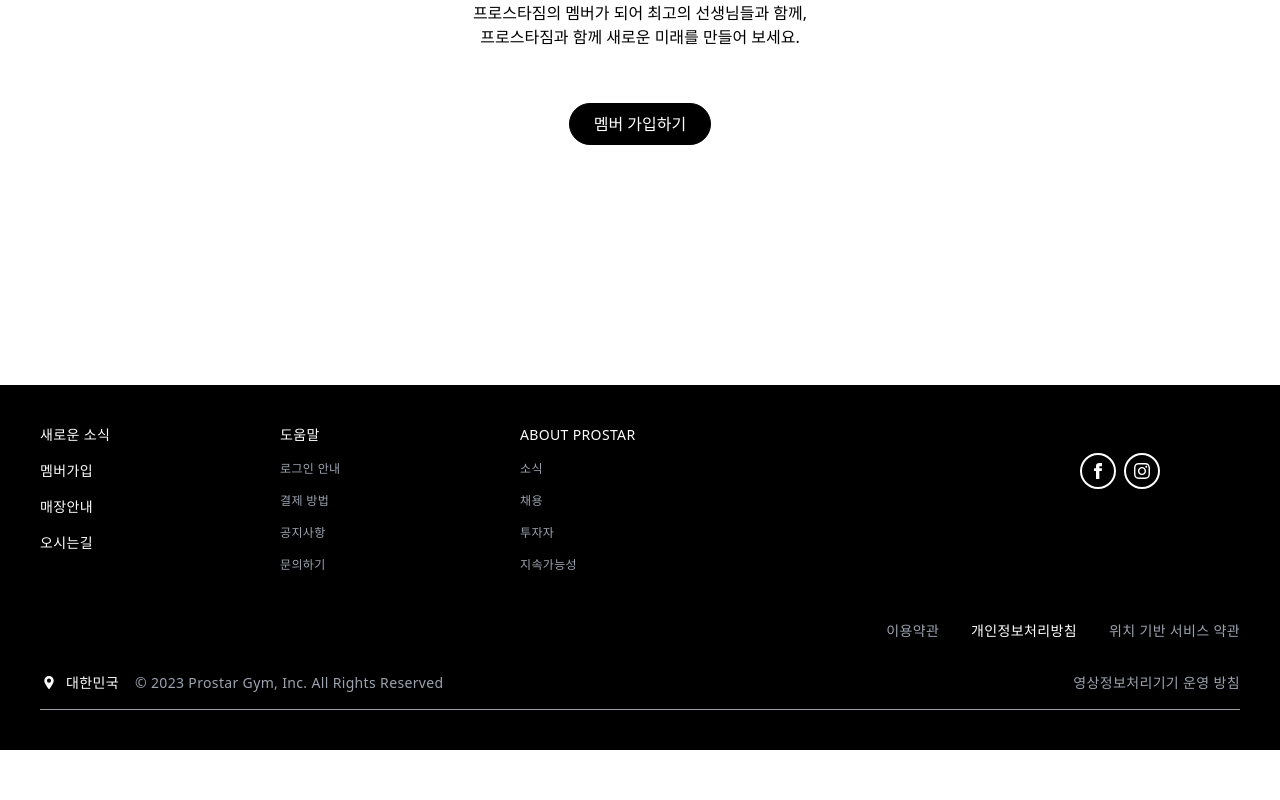
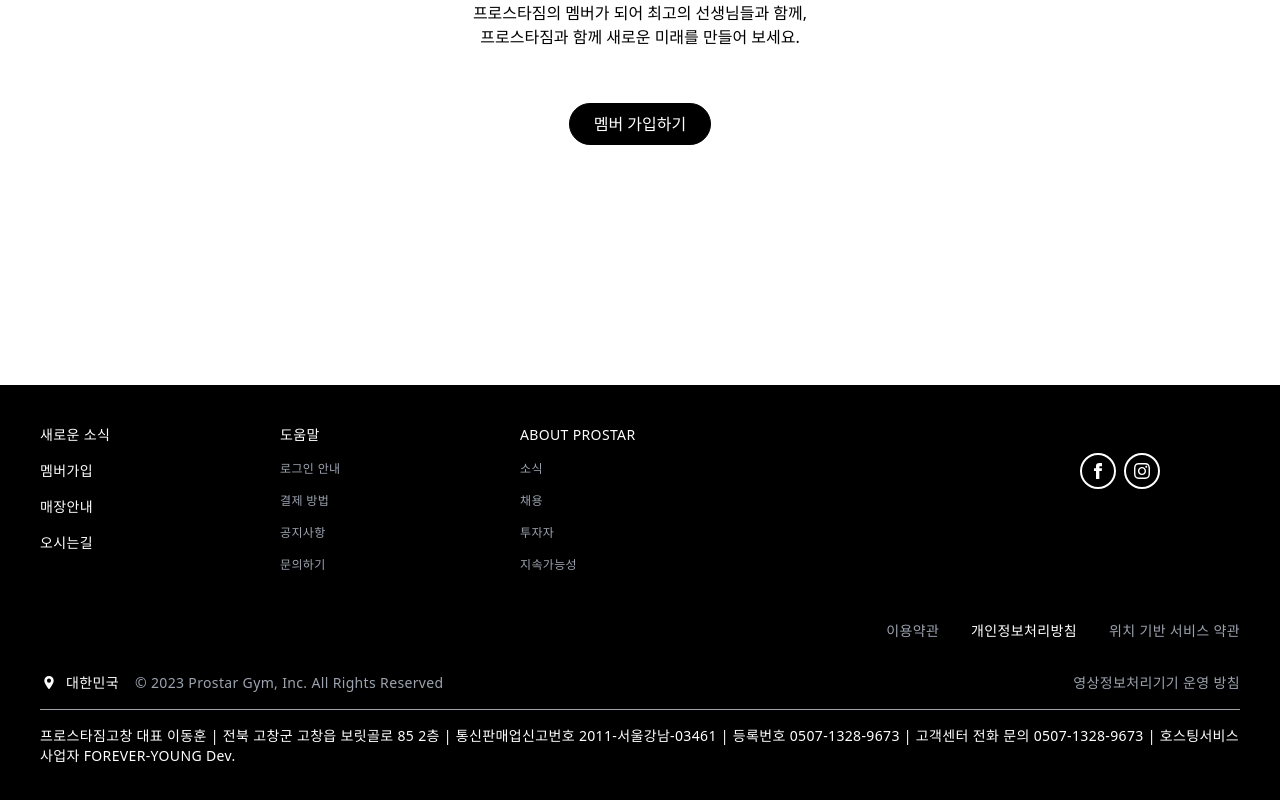
Before and after one commit to hi2102/prostar, a Next.js app: page /membership in a window 1280 px wide. Shown: the part 2888-3688 px from the top of the page. Before the commit the page ends 3638 px from the top, so only its background shows below. Built offline with nearby package versions, Linux system fonts and the light colour scheme.

Commit message:
DOCS : Edit Footer File

```diff
--- a/src/app/components/footerLayout.tsx
+++ b/src/app/components/footerLayout.tsx
@@ -1,13 +1,7 @@
-'use client';
-
-import { useRouter } from 'next/navigation';
-
 export default function FooterLayout() {
-	const router = useRouter();
-	console.log(router);
 	return (
-		<footer className='mt-auto w-full h-auto bg-black text-white p-10 text-sm tracking-wide antialiased '>
-			<div className='grid grid-cols-5 w-full mb-8'>
+		<footer className='bg-black text-white p-10 text-sm tracking-wide'>
+			<div className='grid grid-cols-5 mb-8'>
 				<div>
 					<div className='mb-4 hover:text-white hover:cursor-pointer'>
 						새로운 소식
@@ -104,7 +98,7 @@ export default function FooterLayout() {
 							aria-label='이용약관'
 							data-type='click_navFooter'
 							data-path='terms of use'
-							href='https://agreementservice.svs.nike.com/rest/agreement?agreementType=termsOfUse&amp;uxId=com.nike.commerce.nikedotcom.web&amp;country=KR&amp;language=ko&amp;requestType=redirect'
+							href='#'
 							data-pre='ILink'>
 							이용약관
 						</a>
@@ -116,7 +110,7 @@ export default function FooterLayout() {
 							aria-label='개인정보처리방침'
 							data-type='click_navFooter'
 							data-path='privacy policy'
-							href='https://agreementservice.svs.nike.com/rest/agreement?agreementType=privacy-policy&amp;uxId=default&amp;country=KR&amp;language=ko&amp;requestType=redirect'
+							href='#'
 							data-pre='ILink'>
 							<div>개인정보처리방침</div>
 						</a>
@@ -128,7 +122,7 @@ export default function FooterLayout() {
 							aria-label='위치 기반 서비스 약관'
 							data-type='click_navFooter'
 							data-path='location service'
-							href='https://agreementservice.svs.nike.com/rest/agreement?agreementType=lbsProvider&amp;uxId=com.nike.commerce.nikedotcom.web&amp;country=KR&amp;language=ko&amp;requestType=redirect'
+							href='#'
 							data-pre='ILink'>
 							위치 기반 서비스 약관
 						</a>
@@ -137,11 +131,6 @@ export default function FooterLayout() {
 				<div className='flex justify-between mb-4 pt-4'>
 					<div className='flex gap-4'>
 						<div className='text-white flex items-center gap-2'>
-							<a
-								aria-label='선택된 위치: 대한민국'
-								title='선택된 위치: 대한민국'
-								data-pre='ILink'
-								href='//www.nike.com/language_tunnel'>
 							<svg
 								aria-hidden='true'
 								focusable='false'
@@ -152,11 +141,10 @@ export default function FooterLayout() {
 								fill='none'>
 								<path
 									fill='currentColor'
-										fill-rule='evenodd'
+									fillRule='evenodd'
 									d='M4.5 9.001a7.5 7.5 0 1115 0c0 1.205-.385 2.576-.934 3.928-.555 1.364-1.302 2.767-2.08 4.055a39.918 39.918 0 01-2.307 3.405c-.688.905-1.316 1.632-1.711 1.947a.75.75 0 01-.936 0c-.395-.315-1.023-1.042-1.711-1.947a39.916 39.916 0 01-2.306-3.405c-.78-1.288-1.526-2.691-2.08-4.056-.55-1.351-.935-2.722-.935-3.927zM12 12.25a3.25 3.25 0 100-6.5 3.25 3.25 0 000 6.5z'
-										clip-rule='evenodd'></path>
+									clipRule='evenodd'></path>
 							</svg>
-							</a>
 							<span>대한민국</span>
 						</div>
 						<div>© 2023 Prostar Gym, Inc. All Rights Reserved</div>
@@ -169,7 +157,7 @@ export default function FooterLayout() {
 								aria-label='영상정보처리기기 운영 방침'
 								data-type='click_navFooter'
 								data-path='영상정보처리기기 운영 방침'
-								href='https://agreementservice.svs.nike.com/rest/agreement?agreementType=CCTVpolicy&amp;uxId=com.nike.cctvpolicy&amp;country=KR&amp;language=ko&amp;requestType=redirect'>
+								href='#'>
 								영상정보처리기기 운영 방침
 							</a>
 						</li>
@@ -177,51 +165,39 @@ export default function FooterLayout() {
 				</div>
 			</section>
 			<hr className='border-zinc-400' />
-			{/* <section className='border border-white'>
-				<div>
-					<span id='sub_footer_business_information_text'>
-						(유)나이키코리아 대표 Kimberlee Lynn Chang Mendes, 킴벌리 린 창
-						멘데스 | 서울 강남구 테헤란로 152 강남파이낸스센터 30층 |
+			<section>
+				<div className='mt-4'>
+					<span>
+						프로스타짐고창 대표 이동훈 | 전북 고창군 고창읍 보릿골로 85 2층 |
 						통신판매업신고번호 2011-서울강남-03461 | 등록번호{' '}
-						<span data-var='koreanBusinessInfoPhone'>220-88-09068</span>
+						<span data-var='koreanBusinessInfoPhone'>0507-1328-9673</span>
 					</span>
-					<a
+					{/* <a
 						data-var='koreanBusinessInfoLink'
 						target='_blank'
 						data-type='click_navFooter'
 						data-path='business information confirmation'
-						href='https://www.ftc.go.kr/bizCommPop.do?wrkr_no=2208809068'
+						href='https://www.ftc.go.kr/bizCommPop.do?wrkr_no=5331901874'
 						data-pre='ILink'>
 						<span id='sub_footer_business_information_link_text'>
 							사업자 정보 확인
 						</span>
-					</a>
-					<div>
+					</a> */}
 					<span id='sub_footer_customer_service_text'>
-							고객센터 전화 문의{' '}
+						{' '}
+						| 고객센터 전화 문의{' '}
 						<a
 							data-var='koreanCustomerServicePhone'
 							data-type='click_navFooter'
 							data-path='customer service phone'
-								href='tel:080-022-0182'
+							href='tel:0507-1328-9673'
 							data-pre='ILink'>
-								080-022-0182
+							0507-1328-9673
 						</a>{' '}
-							FAX <span data-var='koreanCustomerServiceFax'>02-6744-5880</span>{' '}
-							| 이메일{' '}
-							<a
-								data-var='koreanCustomerServiceEmail'
-								data-type='click_navFooter'
-								data-path='customer service email'
-								href='mailto:service@nike.co.kr'
-								data-pre='ILink'>
-								service@nike.co.kr
-							</a>{' '}
-							| 호스팅서비스사업자 (유)나이키코리아
+						| 호스팅서비스사업자 FOREVER-YOUNG Dev.
 					</span>
 				</div>
-				</div>
-			</section> */}
+			</section>
 		</footer>
 	);
 }
```
Lines whose indentation alone changed are shown as unchanged.
